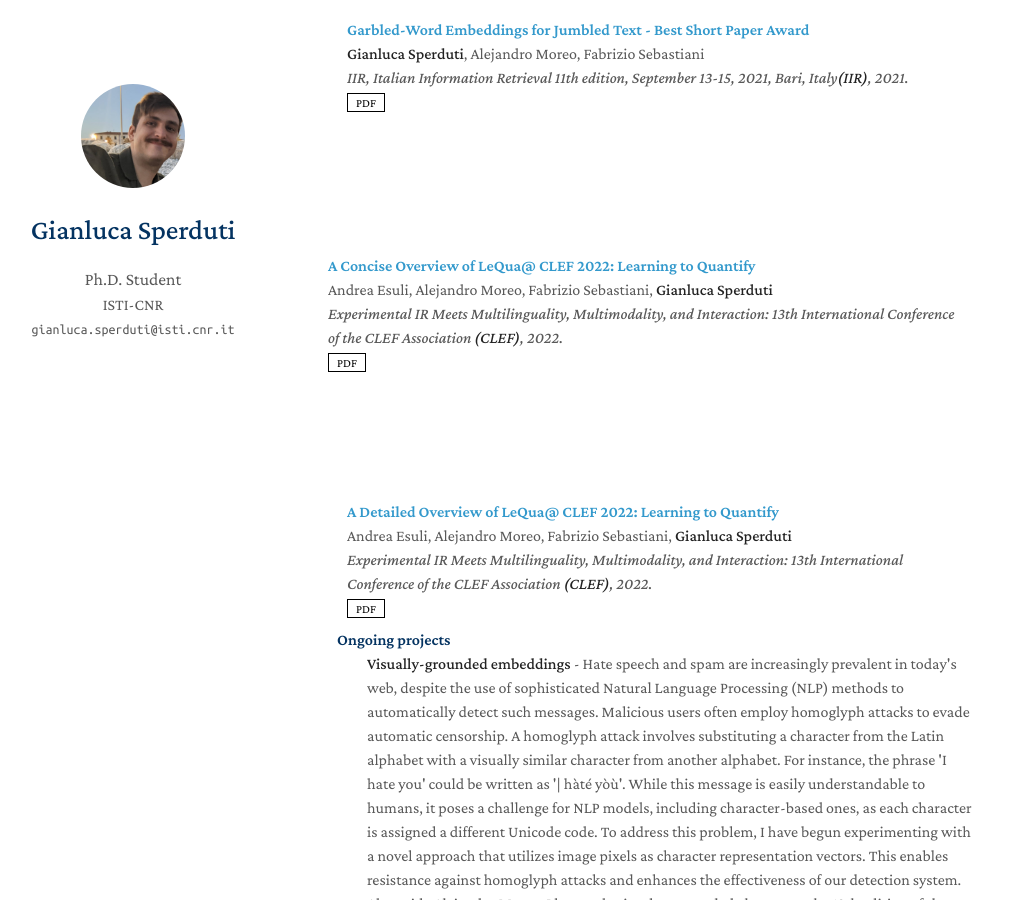
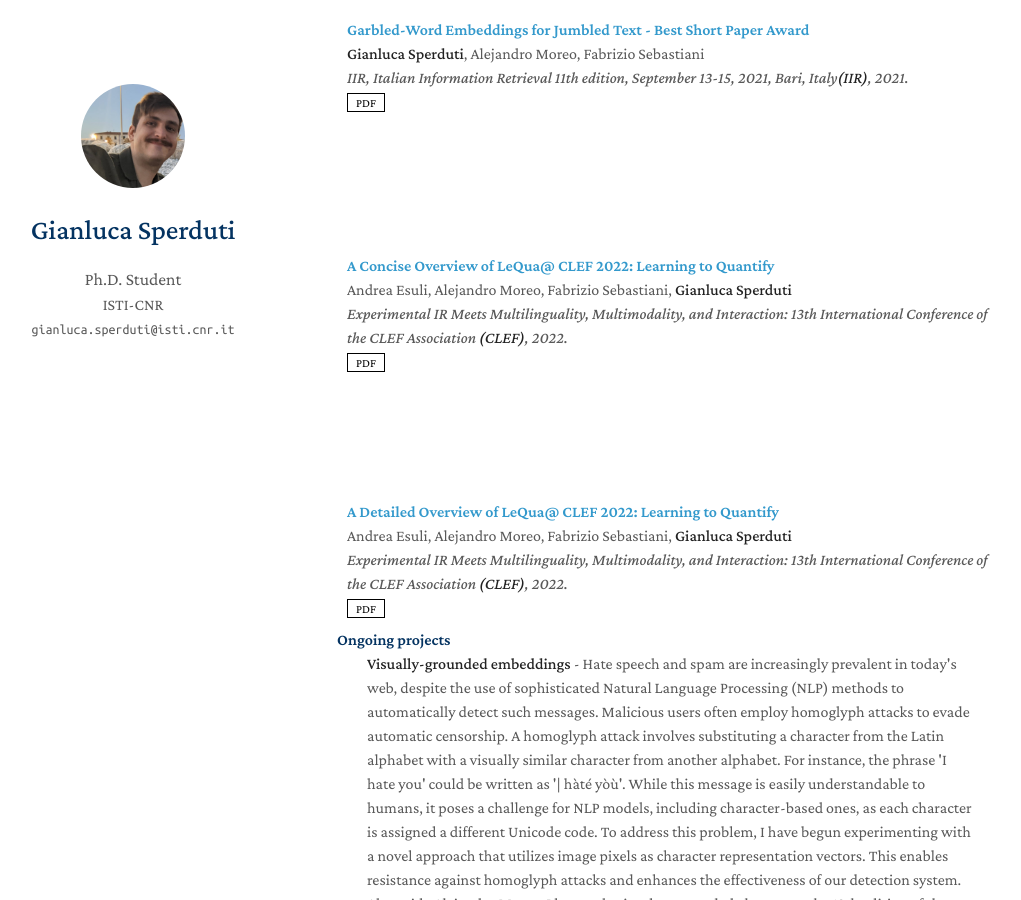
Before and after one commit to gianluca-sperduti/gianluca-sperduti.github.io, a Jekyll site: the page built from index.md, in a window 1280 px wide and 900 px high, scrolled down 482 px. Shown: the whole window, without its empty margins (143-1164 px from the left). Built offline with Jekyll 4.4.1, drawn with Linux system fonts in a browser that asks for light colours; nearby versions of some CDN libraries; a style sheet for code colours, icons or effects is not loaded; our own code applies the rules of GitHub Pages for plain Markdown files.

Commit message:
test on visualization

```diff
--- a/_includes/publications.md
+++ b/_includes/publications.md
@@ -13,25 +13,20 @@
     <div class="links">
       <a href="https://ceur-ws.org/Vol-2947/paper11.pdf" class="btn btn-sm z-depth-0" role="button" target="_blank" style="font-size:12px;">PDF</a>
     </div>
-  </div>
 <li>
 
 <li>
-<div class="pub-row">
 
-
-  <div class="col-sm-9" style="position: relative;padding-right: 15px;padding-left: 1px;">
+  <div class="col-sm-9" style="position: relative;padding-right: 15px;padding-left: 20px;">
     <div class="title"><a href="https://link.springer.com/chapter/10.1007/978-3-031-13643-6_23">A Concise Overview of LeQua@ CLEF 2022: Learning to Quantify</a></div>
     <div class="author">Andrea Esuli, Alejandro Moreo, Fabrizio Sebastiani, <strong>Gianluca Sperduti</strong></div>
     <div class="periodical"><em>Experimental IR Meets Multilinguality, Multimodality, and Interaction: 13th International Conference of the CLEF Association <strong>(CLEF)</strong>, 2022.</em></div>
     <div class="links">
       <a href="https://link.springer.com/content/pdf/10.1007/978-3-031-13643-6.pdf?pdf=button" class="btn btn-sm z-depth-0" role="button" target="_blank" style="font-size:12px;">PDF</a>
     </div>
-  </div>
   <li>
 
 <li>
-<div class="pub-row">
 
   <div class="col-sm-9" style="position: relative;padding-right: 15px;padding-left: 20px;">
     <div class="title"><a href="https://ceur-ws.org/Vol-3180/paper-146.pdf">A Detailed Overview of LeQua@ CLEF 2022: Learning to Quantify</a></div>
@@ -40,5 +35,4 @@
     <div class="links">
       <a href="https://ceur-ws.org/Vol-3180/paper-146.pdf" class="btn btn-sm z-depth-0" role="button" target="_blank" style="font-size:12px;">PDF</a>
     </div>
-  </div>
 <li>
```
